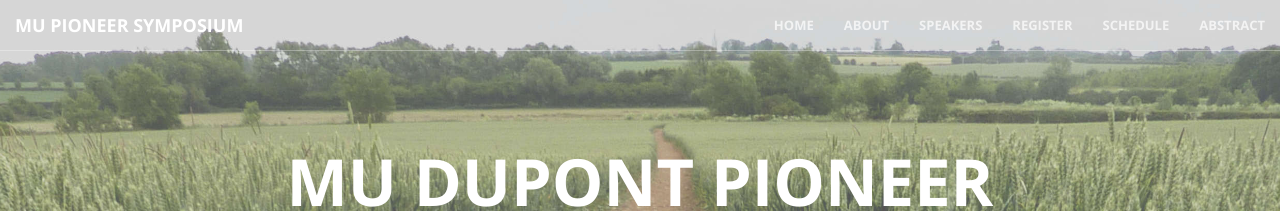
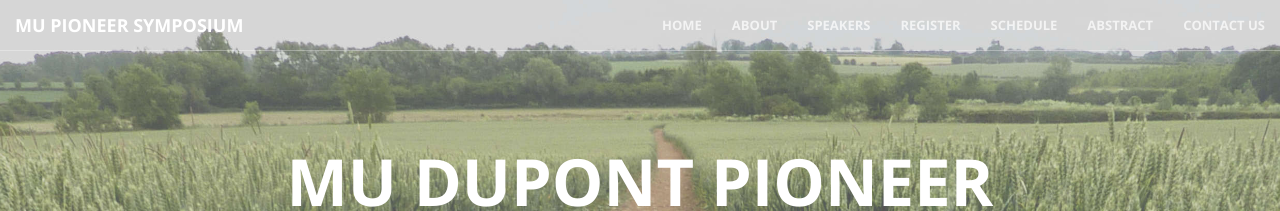
Before and after one commit to mupioneersymposium/mupioneersymposium.github.io, a Jekyll site: the page built from index.html, in a window 1280 px wide. Shown: the top 211 px of the page. Built offline with Jekyll 4.4.1, drawn with Linux system fonts in a browser that asks for light colours.

Commit message:
Update nav.html

```diff
--- a/_includes/nav.html
+++ b/_includes/nav.html
@@ -32,6 +32,9 @@
                 <li>
                     <a class="page-scroll" href="abstract.html">Abstract</a>
                 </li>
+                <li>
+                    <a class="page-scroll" href="contact.html">Contact Us</a>
+                </li>
             </ul>
         </div>
         <!-- /.navbar-collapse -->
```
